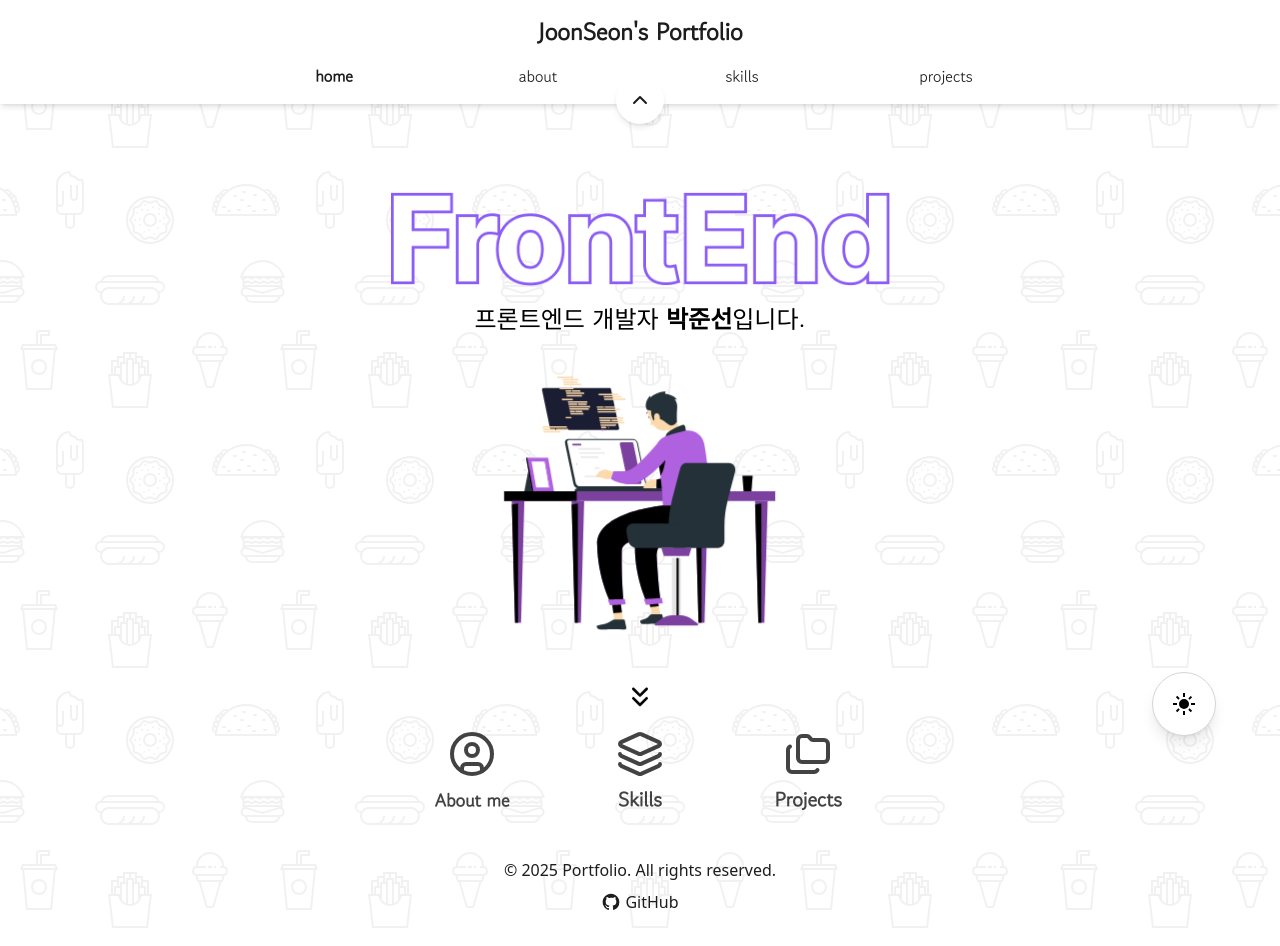
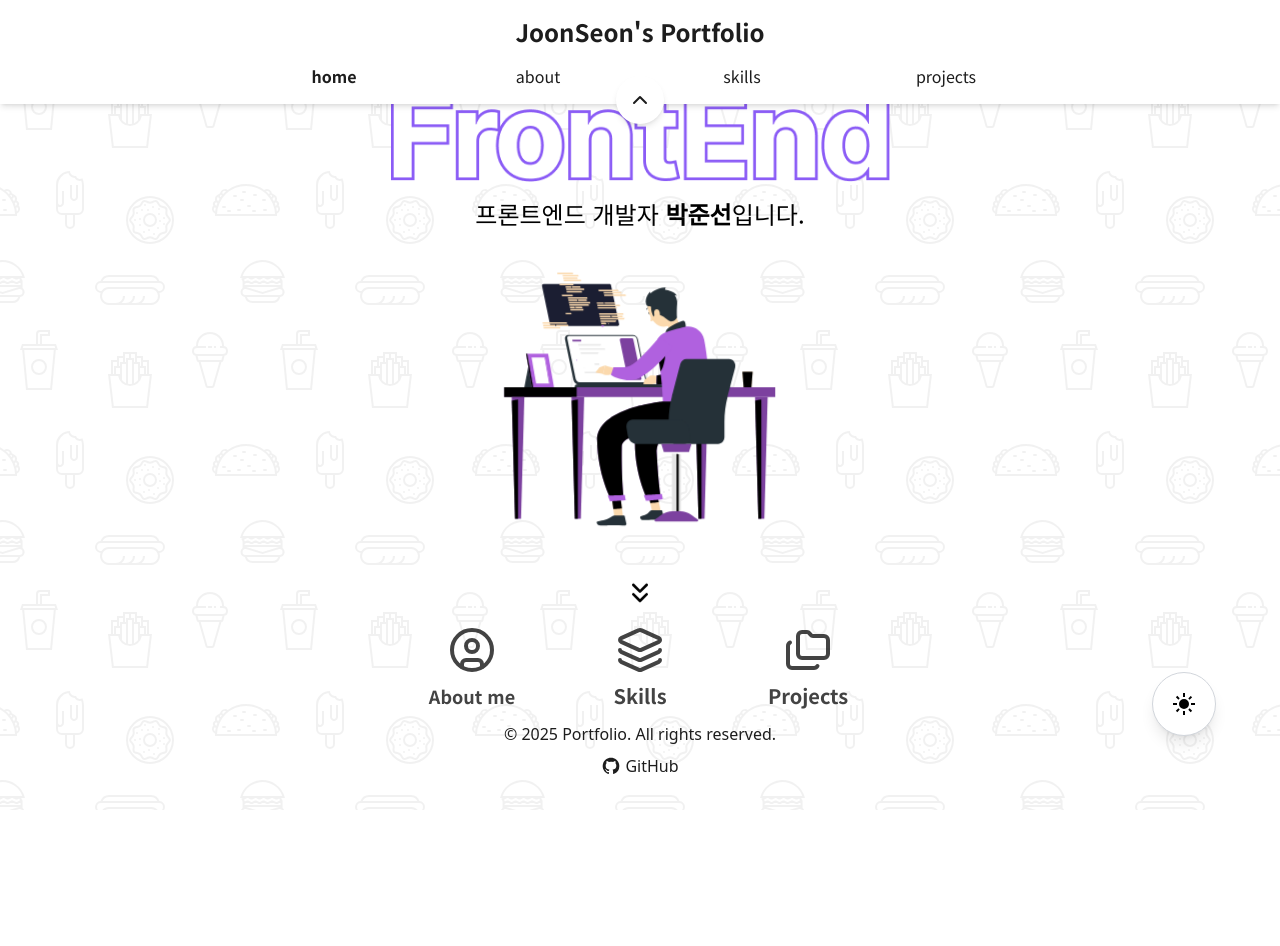
Before and after one commit to roastt1/Portfolio, a Next.js app: page / in a window 1280 px wide. After the commit the page ends 810 px from the top, so only its background shows below. Built offline with nearby package versions, Linux system fonts and the light colour scheme.

Commit message:
[chore] 폰트 변경

```diff
--- a/app/layout.tsx
+++ b/app/layout.tsx
@@ -3,12 +3,12 @@
 import "./globals.css";
 import Header from "./components/Header";
 import Footer from "./components/Footer";
-import { Gowun_Dodum } from "next/font/google";
+import { Noto_Sans_KR } from "next/font/google";
 import { usePathname } from "next/navigation";
 import DarkMode from "./components/DarkMode";
 
-const gowunDodum = Gowun_Dodum({
-    weight: "400",
+const notoSansKR = Noto_Sans_KR({
+    weight: ["300", "400", "500", "700", "900"],
     subsets: ["latin"],
     display: "swap",
 });
@@ -33,11 +33,11 @@ export default function RootLayout({
     return (
         <html lang="ko">
             <body
-                className={`${gowunDodum.className} body flex min-h-screen flex-col transition-all duration-300 ${bgClass}`}
+                className={`${notoSansKR.className} body flex min-h-screen flex-col transition-all duration-300 ${bgClass}`}
                 style={{ minHeight: "100vh" }}
             >
                 <Header />
-                <main className="mx-auto my-8 w-full max-w-[1480px] flex-1 px-4 pb-[80px] pt-[72px]">
+                <main className="mx-auto w-full max-w-[1480px] flex-1 px-4 pb-[80px]">
                     {children}
                 </main>
 
```
